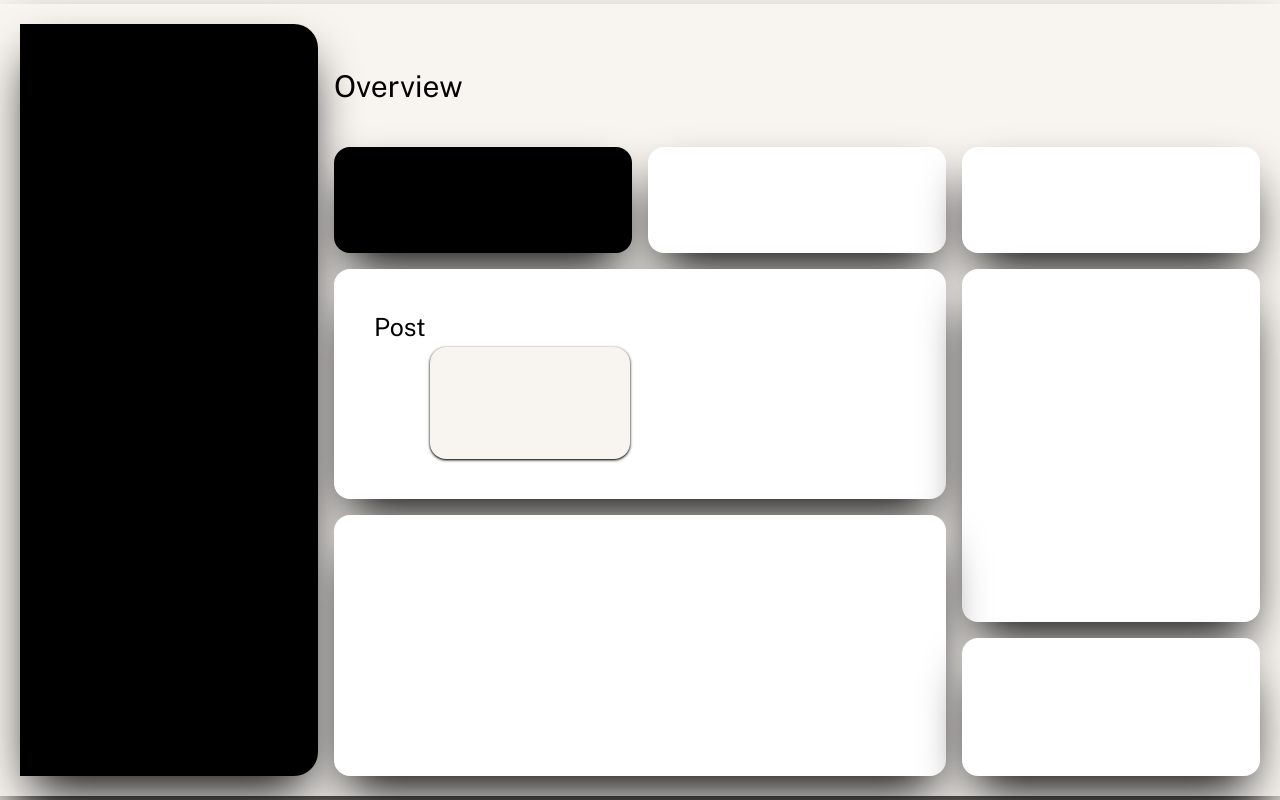
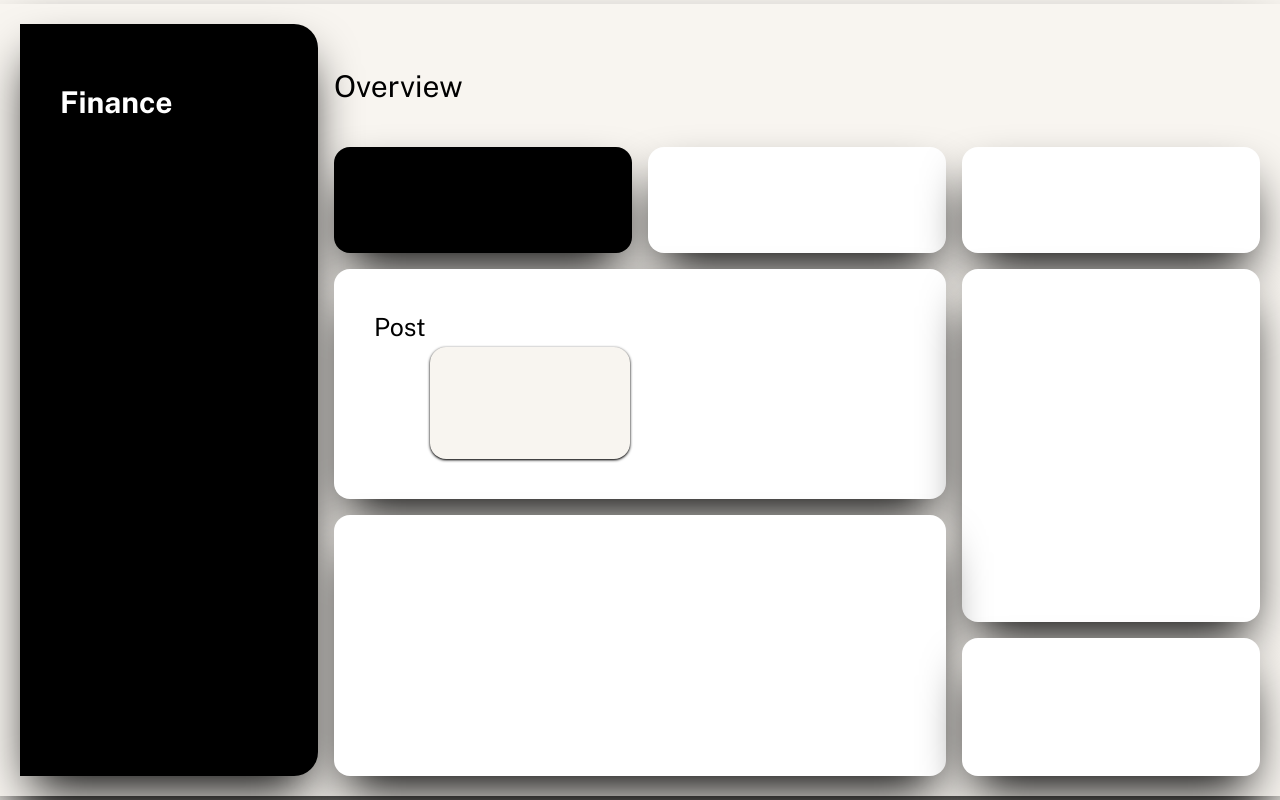
Before and after one commit to Btnagasai/finance, a React (Vite) app: page / in a window 1280 px wide. Built offline with nearby package versions, Linux system fonts and the light colour scheme; the HTML template or start-up script is replaced by a standard one.

Commit message:
textsize

```diff
--- a/src/Finance2.jsx
+++ b/src/Finance2.jsx
@@ -2,7 +2,7 @@ function Finance2(){
     return(
         <div className="grid   gap-4 bg-[#f8f5f0] items-center m-auto h-screen justify-center">
             <div className="grid grid-cols-4 grid-rows-6 shadow-2xl shadow-black  gap-4 p-5">
-            <div className="row-span-8 bg-black p-[100px] shadow-2xl rounded-e-3xl shadow-black"></div>
+            <div className="row-span-8 bg-black  shadow-2xl rounded-e-3xl shadow-black text-white  text-left pt-14 pl-10 font-public-sans text-[30px] font-bold">Finance</div>
             <div className="col-span-3 font-public-sans mt-10  text-[30px]">Overview</div>
             <div className="col-span bg-black shadow-2xl rounded-2xl shadow-black p-10"></div>
             <div className="col-span bg-white shadow-2xl rounded-2xl shadow-black p-10"></div>
```
